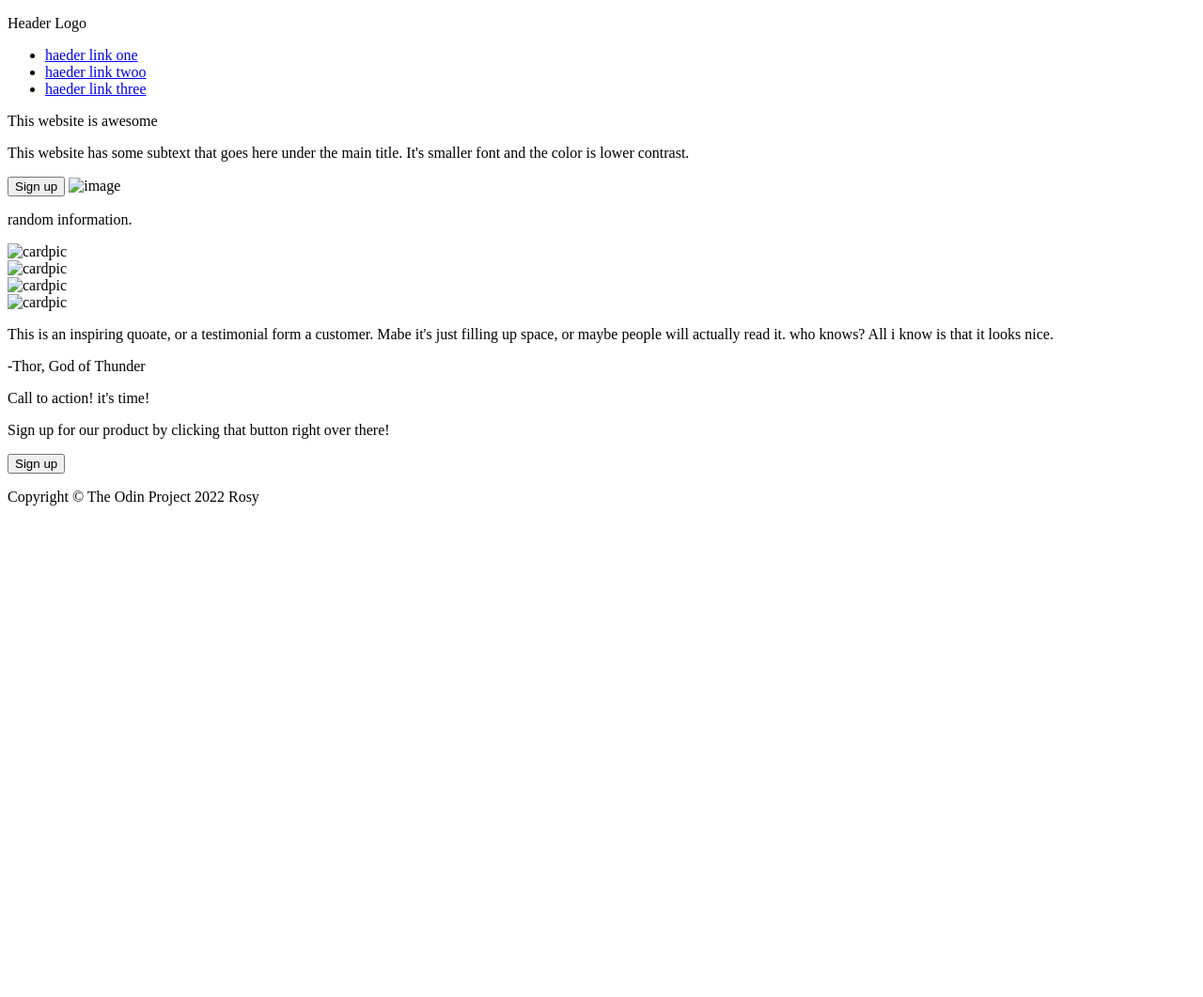
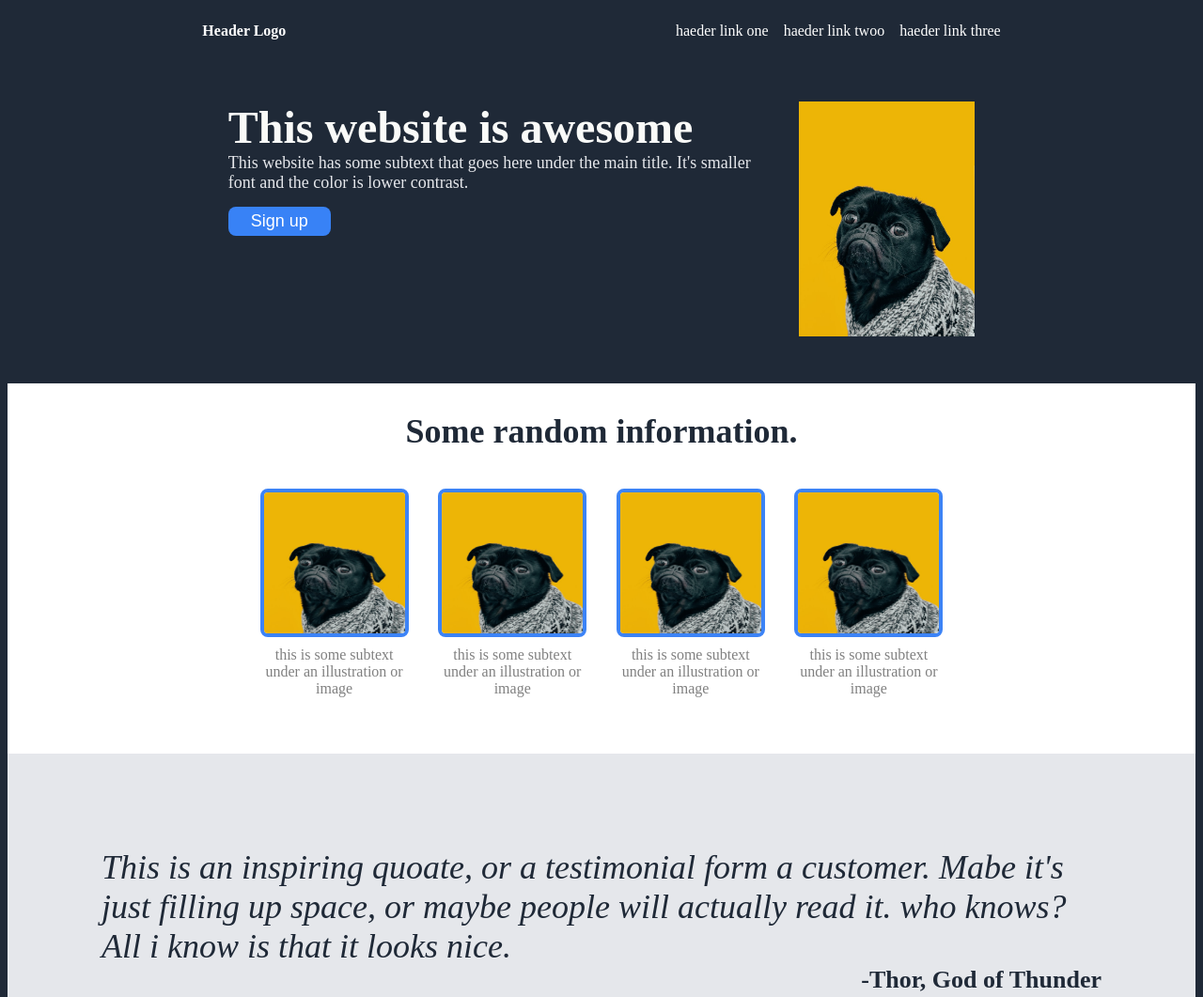
Before and after one commit to Rosybel9000/odinland, a plain HTML site: page index.html in a window 1280 px wide. Shown: the top 1061 px of the page at 94% size. Before the commit the page ends 800 px from the top, so only its background shows below. Drawn offline with Linux system fonts and the light colour scheme.

Commit message:
Odin's landing page

```diff
--- a/index.html
+++ b/index.html
@@ -13,14 +13,15 @@
 
         <div class="nav-links">
             <ul>
-                <li><a href="#">haeder link one</a></li>
-                <li><a href="#">haeder link twoo</a></li>
-                <li><a href="#">haeder link three</a></li>
+                <li><a href="./index.html">haeder link one</a></li>
+                <li><a href="./index.html">haeder link twoo</a></li>
+                <li><a href="./index.html">haeder link three</a></li>
             </ul>
         </div>
     </div>
 
-    <div class="opening">
+    <div class="opening-container">
+        <div class="opening-textflex">
             <div class="opening-header">
                 <p>This website is awesome</p>
             </div>
@@ -28,42 +29,54 @@
                 <p>This website has some subtext that goes here under the main title. It's smaller font and the color is lower contrast.</p>
             </div>
             <button class="opening-button">Sign up</button>
+        </div>
 
-        <img src="" alt="image" class="header-img">
+        <img src="./styles/charles-deluvio-Mv9hjnEUHR4-unsplash.jpg" alt="image" class="header-img">
     </div>
 
     <div class="info">
         <div class="info-title">
-            <p>random information.</p>
+            <p>Some random information.</p>
         </div>
 
-        <div class="info-card">
-            <div class="info-img">
-                <img src="" alt="cardpic">
+        <div class="card-container">
+            <div class="card">
+                    <img class="info-img" src="./styles/charles-deluvio-Mv9hjnEUHR4-unsplash.jpg" alt="cardpic">
+                <div class="info-text">
+                    <p>this is some subtext under an illustration or image</p>
                 </div>
-
-            <div class="info-img">
-                <img src="" alt="cardpic">
             </div>
-
-            <div class="info-img">
-                <img src="" alt="cardpic">
+            <div class="card">
+                    <img class="info-img" src="./styles/charles-deluvio-Mv9hjnEUHR4-unsplash.jpg" alt="cardpic">
+                <div class="info-text">
+                    <p>this is some subtext under an illustration or image</p>
                 </div>
-
-            <div class="info-img">
-                <img src="" alt="cardpic">
+            </div>
+            <div class="card">
+                    <img class="info-img" src="./styles/charles-deluvio-Mv9hjnEUHR4-unsplash.jpg" alt="cardpic">
+                <div class="info-text">
+                    <p>this is some subtext under an illustration or image</p>
+                </div>
+            </div>
+            <div class="card">
+                    <img class="info-img" src="./styles/charles-deluvio-Mv9hjnEUHR4-unsplash.jpg" alt="cardpic">
+                <div class="info-text">
+                    <p>this is some subtext under an illustration or image</p>
+                </div>
             </div>
         </div>
     </div>
 
-    <div class="review">
+
     <div class="quote">
+        <div class="quote-text">
             <p>This is an inspiring quoate, or a testimonial form a customer. Mabe it's just filling up space, or maybe people will actually read it. who knows? All i know is that it looks nice.</p>
         </div>
         <div class="quote-name">
             <p>-Thor, God of Thunder</p>
         </div>
      </div>
+
 
     <div class="form-place">
         <div class="form-info">
@@ -75,7 +88,7 @@
                     <p>Sign up for our product by clicking that button right over there!</p>
                 </div>
             </div>
-            <button>Sign up</button>
+            <button class="form-button">Sign up</button>
         </div>
     </div>
 
--- a/styles/stylesheet.css
+++ b/styles/stylesheet.css
@@ -1,3 +1,189 @@
 body {
+    background-color: #1f2937;
+}
 
+.nav {
+    display: flex;
+    justify-content: space-around;
+    color: white;
+    height: 50px;
 }
+
+.nav-logo {
+    font-weight: bold;
+}
+
+.nav-logo,
+.nav-links {
+    display: flex;
+    justify-content: center;
+    align-items: center;
+}
+
+ul {
+    display: flex;
+    justify-content: space-between;
+    list-style: none;
+    margin: 0;
+    padding: 0;
+    gap: 16px;
+}
+
+a {
+    text-decoration: none;
+    color: white;
+}
+
+p {
+    margin: 0;
+    padding: 0;
+}
+
+.opening-container {
+    display: flex;
+    justify-content: center;
+    gap: 25px;
+    color: white;
+    padding: 50px;
+}
+
+.opening-textflex {
+    width: 50%;
+}
+
+.opening-header {
+    font-weight: bolder;
+    font-size: 48px;
+    color: #F9FAF8;
+}
+
+.opening-text {
+    font-size: 18px;
+    color: #E5E7EB;
+}
+
+.header-img {
+    height: 250px;
+    /* width: 600px; */
+    width: auto;
+}
+
+.opening-button,
+.form-button {
+    text-align: center;
+    color: white;
+    background-color: #3882F6;
+    font-size: 18px;
+    padding: 5px 24px;
+    margin-top: 15px;
+    border-radius: 8px;
+    border: none;
+    text-decoration: none;
+}
+
+.info {
+    background-color: white;
+    display: flex;
+    flex-flow: column;
+    justify-content: center;
+    align-items: center;
+}
+
+.info-title {
+    font-size: 36px;
+    font-weight: bold;
+    color: #1F2937;
+    margin: 30px;
+}
+
+.card-container {
+    display: flex;
+    justify-content: space-around;
+    color: gray;
+    width: 60%;
+    padding-bottom: 50px;
+}
+
+.card {
+    display: flex;
+    flex-direction: column;
+    align-items: center;
+    gap: 10px;
+    padding: 10px;
+}
+
+.info-text {
+    text-align: center;
+    width: 150px;
+}
+
+.info-img {
+    width: 150px;
+    height: 150px;
+    border-radius: 8px;
+    border: 4px solid hsl(217deg 91% 60%);
+}
+
+.quote {
+    background-color: #E5E7EB;
+    display: flex;
+    flex-flow: column wrap;
+    justify-content: center;
+    align-items: center;
+    padding: 100px;
+}
+
+.quote-text {
+    font-size: 36px;
+    font-style: italic;
+    color: #1f2937;
+}
+
+.quote-name {
+    font-size: 26px;
+    font-weight: bold;
+    color: #1f2937;
+    display: flex;
+    align-self: flex-end;
+}
+
+.form-place {
+    background-color: white;
+    display: flex;
+    justify-content: center;
+    align-items: center;
+    padding: 50px;
+}
+
+.form-info {
+    background-color: #3882F6;
+    padding: 50px;
+    border-radius: 8px;
+    width: 100%;
+    display: flex;
+    justify-content: space-around;
+    align-items: center;
+}
+.form-title {
+    font-size: 24px;
+    font-weight: 600;
+    color: #F9FAF8;
+}
+
+.form-text {
+    font-size: 18px;
+    color: #E5E7EB;
+}
+
+.form-button {
+    border: 2px solid white;
+}
+
+.footer {
+    display: flex;
+    justify-content: center;
+    align-items: center;
+    color: white;
+    font-size: 18px;
+    height: 75px;
+}
```
Also changed, not shown: styles/charles-deluvio-Mv9hjnEUHR4-unsplash.jpg (added). Lines whose indentation alone changed are shown as unchanged.
